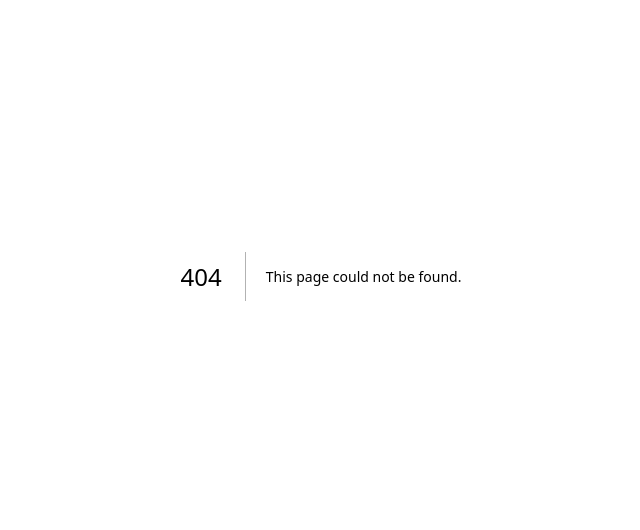
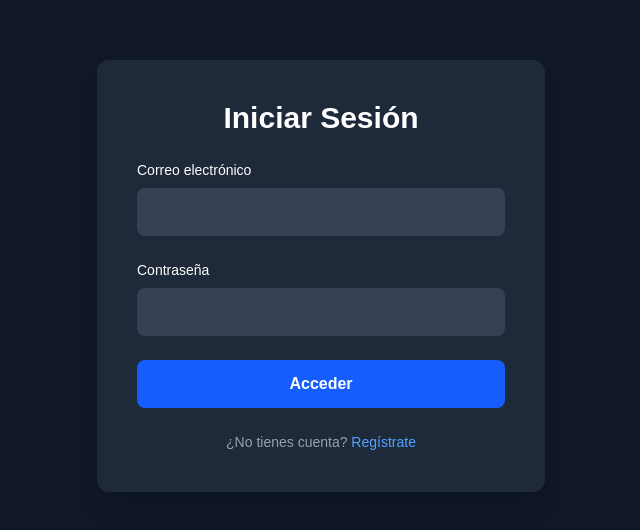
Before and after one commit to jpwnoise/dreamart, a Next.js app: page /login in a window 1280 px wide. Before the commit this address had no page. Shown: the part 124-654 px from the top of the page, without its empty margins (319-959 px from the left). Built offline with nearby package versions, Linux system fonts and the light colour scheme.

Commit message:
login inplementado

```diff
--- /dev/null
+++ b/app/admin/dashboard/page.tsx
@@ -0,0 +1,10 @@
+'use client';
+
+export default function AdminDashboard() {
+  return (
+    <div className="min-h-screen flex flex-col items-center justify-center bg-gray-900 text-white">
+      <h1 className="text-4xl font-bold mb-4">Admin Dashboard</h1>
+      <p>¡Bienvenido, administrador!</p>
+    </div>
+  );
+}
--- /dev/null
+++ b/app/api/auth/login/route.ts
@@ -0,0 +1,50 @@
+import { NextRequest, NextResponse } from 'next/server';
+import bcrypt from 'bcrypt';
+import mongoose from 'mongoose';
+import { User } from '../../../../models/User';
+import dotenv from 'dotenv';
+import path from 'path';
+
+dotenv.config({ path: path.resolve(process.cwd(), '.env.local') });
+
+export async function POST(req: NextRequest) {
+  try {
+    const body = await req.json();
+    const { email, password } = body;
+
+    if (!email || !password) {
+      return NextResponse.json({ error: 'Correo y contraseña son obligatorios' }, { status: 400 });
+    }
+
+    // Conectar a MongoDB
+    if (!mongoose.connection.readyState) {
+      if (!process.env.MONGODB_URI) throw new Error('MONGODB_URI no definido');
+      await mongoose.connect(process.env.MONGODB_URI);
+    }
+
+    // Buscar usuario por email
+    const user = await User.findOne({ email: email.toLowerCase() });
+    if (!user) {
+      return NextResponse.json({ error: 'Usuario no encontrado' }, { status: 404 });
+    }
+
+    // Validar contraseña
+    const isMatch = await bcrypt.compare(password, user.password);
+    if (!isMatch) {
+      return NextResponse.json({ error: 'Contraseña incorrecta' }, { status: 401 });
+    }
+
+    // ✅ Login exitoso
+    return NextResponse.json({
+      message: 'Login exitoso',
+      user: {
+        name: user.name,
+        email: user.email,
+        role: user.role,
+      },
+    });
+  } catch (error) {
+    console.error('Error en login:', error);
+    return NextResponse.json({ error: 'Error interno del servidor' }, { status: 500 });
+  }
+}
--- a/app/components/Navbar.tsx
+++ b/app/components/Navbar.tsx
@@ -11,6 +11,7 @@ const links = [
     { name: 'Productos', href: '/productos' },
     { name: 'Sobre Nosotros', href: '/about' },
     { name: 'Contacto', href: '/contacto' },
+    { name: 'Ingresar', href: '/login' },
 ];
 
 export default function Navbar() {
--- /dev/null
+++ b/app/login/page.tsx
@@ -0,0 +1,100 @@
+'use client';
+
+import { useState } from 'react';
+import Link from 'next/link';
+import { useRouter } from 'next/navigation';
+
+
+export default function LoginPage() {
+    const [email, setEmail] = useState('');
+    const [password, setPassword] = useState('');
+    const [message, setMessage] = useState(''); // mensaje de éxito/error
+    const [loading, setLoading] = useState(false);
+    const router = useRouter();
+
+    const handleSubmit = async (e: React.FormEvent) => {
+        e.preventDefault();
+        setMessage('');
+        setLoading(true);
+
+        try {
+            const res = await fetch('/api/auth/login', {
+                method: 'POST',
+                headers: {
+                    'Content-Type': 'application/json',
+                },
+                body: JSON.stringify({ email, password }),
+            });
+
+            const data = await res.json();
+
+            if (!res.ok) {
+                setMessage(data.error || 'Ocurrió un error');
+            } else {
+                setMessage(`¡Bienvenido ${data.user.name}! Rol: ${data.user.role}`);
+                router.push('/admin/dashboard')
+            }
+        } catch (error) {
+            setMessage('Error al conectar con el servidor');
+            console.error(error);
+        } finally {
+            setLoading(false);
+        }
+    };
+
+    return (
+        <div className="min-h-screen flex items-center justify-center bg-gray-900 text-white">
+            <form
+                onSubmit={handleSubmit}
+                className="bg-gray-800 p-10 rounded-xl shadow-xl w-full max-w-md space-y-6"
+            >
+                <h1 className="text-3xl font-bold text-center">Iniciar Sesión</h1>
+
+                <div className="flex flex-col">
+                    <label htmlFor="email" className="mb-2 text-sm">
+                        Correo electrónico
+                    </label>
+                    <input
+                        id="email"
+                        type="email"
+                        value={email}
+                        onChange={(e) => setEmail(e.target.value)}
+                        className="p-3 rounded-lg bg-gray-700 text-white focus:outline-none focus:ring-2 focus:ring-blue-500"
+                        required
+                    />
+                </div>
+
+                <div className="flex flex-col">
+                    <label htmlFor="password" className="mb-2 text-sm">
+                        Contraseña
+                    </label>
+                    <input
+                        id="password"
+                        type="password"
+                        value={password}
+                        onChange={(e) => setPassword(e.target.value)}
+                        className="p-3 rounded-lg bg-gray-700 text-white focus:outline-none focus:ring-2 focus:ring-blue-500"
+                        required
+                    />
+                </div>
+
+                <button
+                    type="submit"
+                    className="w-full py-3 bg-blue-600 hover:bg-blue-700 rounded-lg font-semibold transition disabled:opacity-50"
+                    disabled={loading}
+                >
+                    {loading ? 'Validando...' : 'Acceder'}
+                </button>
+
+                {message && <p className="text-center text-yellow-300 mt-2">{message}</p>}
+
+                <p className="text-sm text-gray-400 text-center">
+                    ¿No tienes cuenta?{' '}
+                    <Link href="/register" className="text-blue-400 hover:underline">
+                        Regístrate
+                    </Link>
+                </p>
+            </form>
+        </div>
+    );
+}
--- /dev/null
+++ b/models/User.ts
@@ -0,0 +1,20 @@
+import mongoose, { Schema, Document, model, models } from 'mongoose';
+
+export interface IUser extends Document {
+  name: string;
+  email: string;
+  password: string;
+  role: 'admin' | 'client';
+  createdAt: Date;
+}
+
+const userSchema = new Schema<IUser>({
+  name: { type: String, required: true },
+  email: { type: String, required: true, unique: true, lowercase: true },
+  password: { type: String, required: true },
+  role: { type: String, enum: ['admin', 'client'], default: 'client' },
+  createdAt: { type: Date, default: Date.now },
+});
+
+// Evitar recompilar el modelo
+export const User = models.User || model<IUser>('User', userSchema);
--- a/package.json
+++ b/package.json
@@ -9,6 +9,8 @@
     "lint": "eslint"
   },
   "dependencies": {
+    "bcrypt": "^6.0.0",
+    "dotenv": "^17.2.3",
     "framer-motion": "^12.23.24",
     "lucide-react": "^0.545.0",
     "mongodb": "^6.20.0",
@@ -20,6 +22,7 @@
   "devDependencies": {
     "@eslint/eslintrc": "^3",
     "@tailwindcss/postcss": "^4",
+    "@types/bcrypt": "^6.0.0",
     "@types/node": "^20",
     "@types/react": "^19",
     "@types/react-dom": "^19",
--- /dev/null
+++ b/scripts/seedAdmin.ts
@@ -0,0 +1,57 @@
+    import mongoose from 'mongoose';
+    import bcrypt from 'bcrypt';
+    import { User, IUser } from '../models/User';
+    import dotenv from 'dotenv';
+    import path from 'path';
+
+    dotenv.config({ path: path.resolve(process.cwd(), '.env.local') });
+
+    const adminData = {
+    name: 'Juan Pablo',
+    email: 'jpwnoise@outlook.com',
+    password: 'Wavnoi2017',
+    role: 'admin' as const,
+    };
+
+    async function seedAdmin() {
+    console.log('Iniciando script seedAdmin...');
+
+    if (!process.env.MONGODB_URI) {
+        console.error('Por favor define MONGODB_URI en .env.local');
+        process.exit(1);
+    }
+
+    try {
+        console.log('Conectando a MongoDB...');
+        await mongoose.connect(process.env.MONGODB_URI);
+        console.log('Conectado a MongoDB');
+
+        // Buscar si ya existe el admin
+        let admin = await User.findOne({ email: adminData.email });
+
+        const hashedPassword = await bcrypt.hash(adminData.password, 10);
+
+        if (admin) {
+        console.log('El admin ya existe, actualizando contraseña...');
+        admin.password = hashedPassword;
+        await admin.save();
+        console.log('Contraseña actualizada exitosamente:', admin.email);
+        } else {
+        // Crear nuevo admin
+        admin = await User.create({
+            ...adminData,
+            password: hashedPassword,
+        });
+        console.log('Admin creado exitosamente:', admin.email);
+        }
+
+        await mongoose.disconnect();
+        console.log('Desconectado de MongoDB. Script terminado.');
+        process.exit(0);
+    } catch (error) {
+        console.error('Error creando o actualizando el admin:', error);
+        process.exit(1);
+    }
+    }
+
+    seedAdmin();
```
Also changed, not shown: 1 other file (tests, documents, lock files or other folders).
